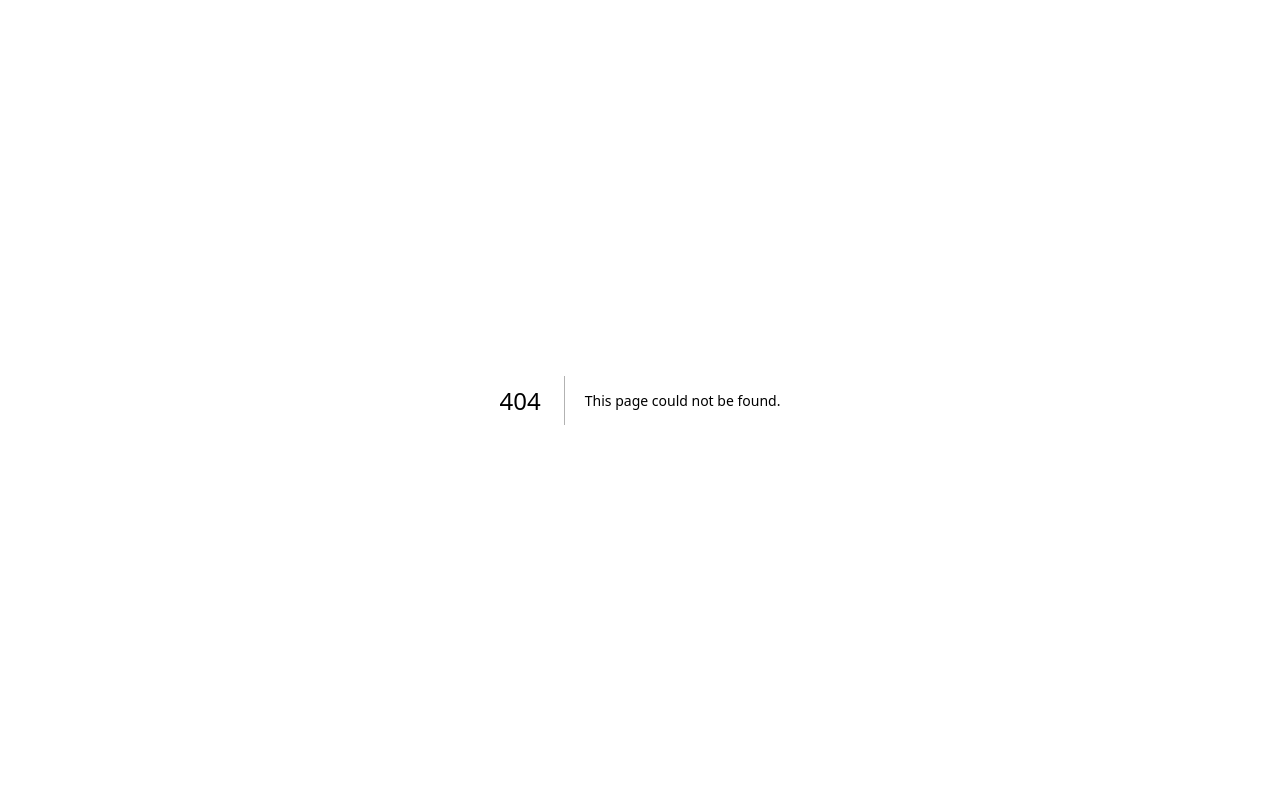
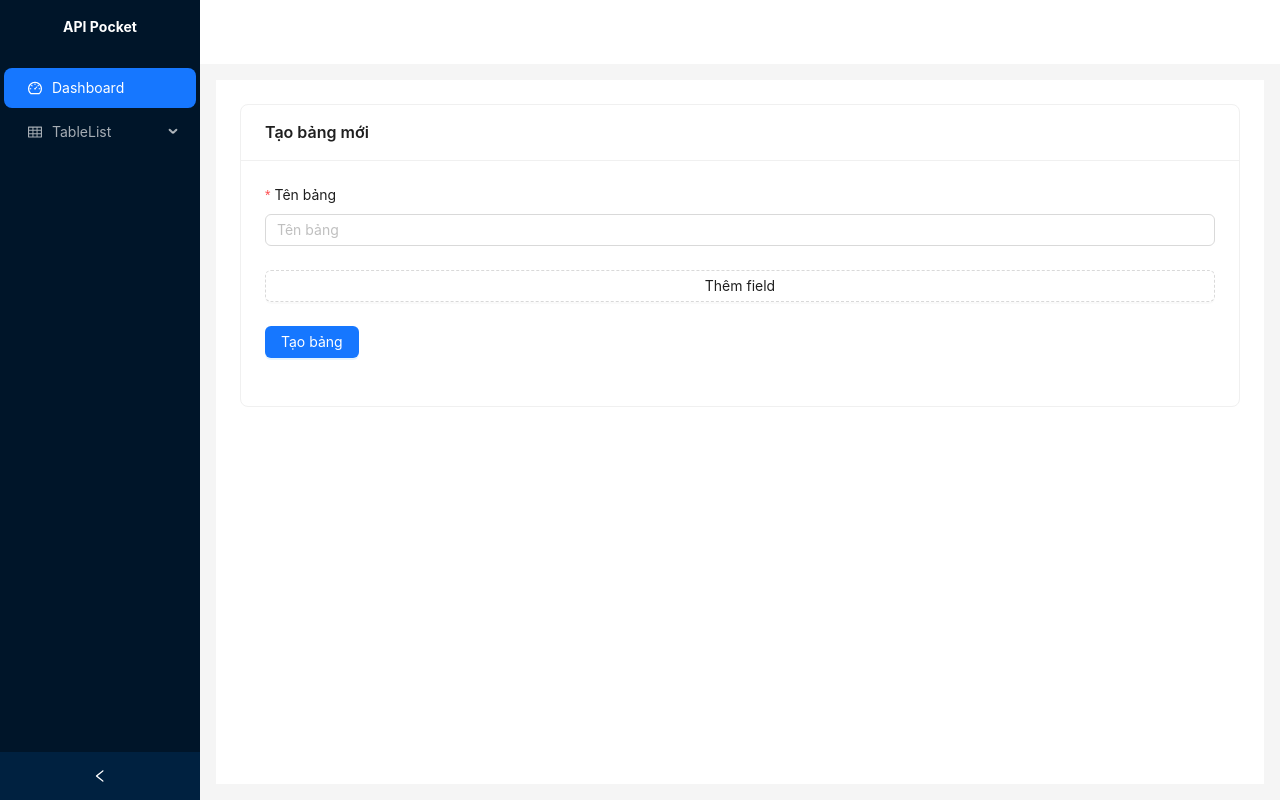
Before and after one commit to michino25/api-pocket, a Next.js app: page /admin/tables/create in a window 1280 px wide. Before the commit this address had no page. Built offline with nearby package versions, Linux system fonts and the light colour scheme.

Commit message:
feat: add base ui

```diff
--- /dev/null
+++ b/src/components/AdminLayout.tsx
@@ -0,0 +1,55 @@
+import React from "react";
+import { Layout, Menu } from "antd";
+import Link from "next/link";
+import { DashboardOutlined, TableOutlined } from "@ant-design/icons";
+
+const { Header, Sider, Content } = Layout;
+
+interface AdminLayoutProps {
+  children: React.ReactNode;
+}
+
+const AdminLayout: React.FC<AdminLayoutProps> = ({ children }) => {
+  return (
+    <Layout style={{ minHeight: "100vh" }}>
+      <Sider collapsible>
+        {/* Logo */}
+        <div
+          className="logo"
+          style={{
+            height: 32,
+            margin: 16,
+            color: "white",
+            textAlign: "center",
+            fontWeight: "bold",
+          }}
+        >
+          API Pocket
+        </div>
+
+        {/* Sidebar Menu */}
+        <Menu theme="dark" mode="inline" defaultSelectedKeys={["dashboard"]}>
+          <Menu.Item key="dashboard" icon={<DashboardOutlined />}>
+            <Link href="/admin/dashboard">Dashboard</Link>
+          </Menu.Item>
+          <Menu.SubMenu key="tables" icon={<TableOutlined />} title="TableList">
+            {/* Đây là chỗ hiển thị danh sách bảng, hiện tại dùng link tĩnh */}
+            <Menu.Item key="tables-list">
+              <Link href="/admin/tables">Danh sách bảng</Link>
+            </Menu.Item>
+            {/* Bạn có thể map danh sách bảng động nếu muốn */}
+          </Menu.SubMenu>
+        </Menu>
+      </Sider>
+
+      <Layout>
+        <Header style={{ background: "#fff", padding: 0 }} />
+        <Content style={{ margin: "16px", background: "#fff", padding: 24 }}>
+          {children}
+        </Content>
+      </Layout>
+    </Layout>
+  );
+};
+
+export default AdminLayout;
--- /dev/null
+++ b/src/models/Table.ts
@@ -0,0 +1,43 @@
+import mongoose, { Schema, Document } from "mongoose";
+
+// Định nghĩa interface cho Field
+export interface IField {
+  fieldName: string;
+  fieldKey: string;
+  dataType: "string" | "number" | "boolean" | "date" | "object" | "array";
+  isPrimaryKey?: boolean;
+}
+
+// Định nghĩa interface cho Table
+export interface ITable extends Document {
+  tableName: string;
+  owner: string; // Có thể là user id hoặc username
+  fields: IField[];
+  createdAt: Date;
+  updatedAt: Date;
+}
+
+// Schema cho Field (subdocument)
+const FieldSchema: Schema = new Schema({
+  fieldName: { type: String, required: true },
+  fieldKey: { type: String, required: true },
+  dataType: {
+    type: String,
+    required: true,
+    enum: ["string", "number", "boolean", "date", "object", "array"],
+  },
+  isPrimaryKey: { type: Boolean, default: false },
+});
+
+// Schema cho Table
+const TableSchema: Schema = new Schema(
+  {
+    tableName: { type: String, required: true },
+    owner: { type: String, required: true },
+    fields: [FieldSchema],
+  },
+  { timestamps: true }
+);
+
+export default mongoose.models.Table ||
+  mongoose.model<ITable>("Table", TableSchema);
--- /dev/null
+++ b/src/pages/admin/tables/create.tsx
@@ -0,0 +1,113 @@
+import React from "react";
+import { Form, Input, Button, Select, Checkbox, Card, message } from "antd";
+import AdminLayout from "../../../components/AdminLayout";
+import { useRouter } from "next/router";
+
+const { Option } = Select;
+
+const CreateTable: React.FC = () => {
+  const [form] = Form.useForm();
+  const router = useRouter();
+
+  const onFinish = async (values: any) => {
+    // Giả sử tạm thời owner được gán cố định (sau này tích hợp session)
+    const payload = { ...values, owner: "testuser" };
+
+    try {
+      const res = await fetch("/api/tables/create", {
+        method: "POST",
+        headers: { "Content-Type": "application/json" },
+        body: JSON.stringify(payload),
+      });
+      if (!res.ok) {
+        throw new Error("Error creating table");
+      }
+      const data = await res.json();
+      message.success("Bảng đã được tạo thành công!");
+      router.push("/admin/tables");
+    } catch (error) {
+      message.error("Tạo bảng thất bại");
+      console.error(error);
+    }
+  };
+
+  return (
+    <AdminLayout>
+      <Card title="Tạo bảng mới">
+        <Form form={form} onFinish={onFinish} layout="vertical">
+          <Form.Item
+            name="tableName"
+            label="Tên bảng"
+            rules={[{ required: true, message: "Vui lòng nhập tên bảng" }]}
+          >
+            <Input placeholder="Tên bảng" />
+          </Form.Item>
+          <Form.List name="fields">
+            {(fields, { add, remove }) => (
+              <>
+                {fields.map(({ key, name, ...restField }) => (
+                  <Card key={key} style={{ marginBottom: 16 }}>
+                    <Form.Item
+                      {...restField}
+                      name={[name, "fieldName"]}
+                      label="Tên Field"
+                      rules={[{ required: true, message: "Nhập tên field" }]}
+                    >
+                      <Input placeholder="Tên Field" />
+                    </Form.Item>
+                    <Form.Item
+                      {...restField}
+                      name={[name, "fieldKey"]}
+                      label="Key Field"
+                      rules={[{ required: true, message: "Nhập key field" }]}
+                    >
+                      <Input placeholder="Key Field" />
+                    </Form.Item>
+                    <Form.Item
+                      {...restField}
+                      name={[name, "dataType"]}
+                      label="Kiểu dữ liệu"
+                      rules={[{ required: true, message: "Chọn kiểu dữ liệu" }]}
+                    >
+                      <Select placeholder="Chọn kiểu dữ liệu">
+                        <Option value="string">String</Option>
+                        <Option value="number">Number</Option>
+                        <Option value="boolean">Boolean</Option>
+                        <Option value="date">Date</Option>
+                        <Option value="object">Object</Option>
+                        <Option value="array">Array</Option>
+                      </Select>
+                    </Form.Item>
+                    <Form.Item
+                      {...restField}
+                      name={[name, "isPrimaryKey"]}
+                      valuePropName="checked"
+                      label="Khóa chính"
+                    >
+                      <Checkbox />
+                    </Form.Item>
+                    <Button type="link" onClick={() => remove(name)}>
+                      Xóa field
+                    </Button>
+                  </Card>
+                ))}
+                <Form.Item>
+                  <Button type="dashed" onClick={() => add()} block>
+                    Thêm field
+                  </Button>
+                </Form.Item>
+              </>
+            )}
+          </Form.List>
+          <Form.Item>
+            <Button type="primary" htmlType="submit">
+              Tạo bảng
+            </Button>
+          </Form.Item>
+        </Form>
+      </Card>
+    </AdminLayout>
+  );
+};
+
+export default CreateTable;
--- /dev/null
+++ b/src/pages/api/tables/create.ts
@@ -0,0 +1,30 @@
+import type { NextApiRequest, NextApiResponse } from "next";
+import dbConnect from "../../../lib/dbConnect";
+import Table from "../../../models/Table";
+
+export default async function handler(
+  req: NextApiRequest,
+  res: NextApiResponse
+) {
+  await dbConnect();
+
+  if (req.method !== "POST") {
+    return res.status(405).json({ message: "Method not allowed" });
+  }
+
+  const { tableName, fields, owner } = req.body;
+
+  if (!tableName || !fields || !owner) {
+    return res.status(400).json({ message: "Missing required fields" });
+  }
+
+  try {
+    const table = await Table.create({ tableName, fields, owner });
+    return res.status(201).json({ success: true, data: table });
+  } catch (error) {
+    console.error("Error creating table:", error);
+    return res
+      .status(500)
+      .json({ success: false, message: "Server error", error });
+  }
+}
```
Also changed, not shown: src/pages/admin/dashboard.tsx (added, +14 -0 lines), src/pages/admin/tables.tsx (added, +31 -0 lines).
